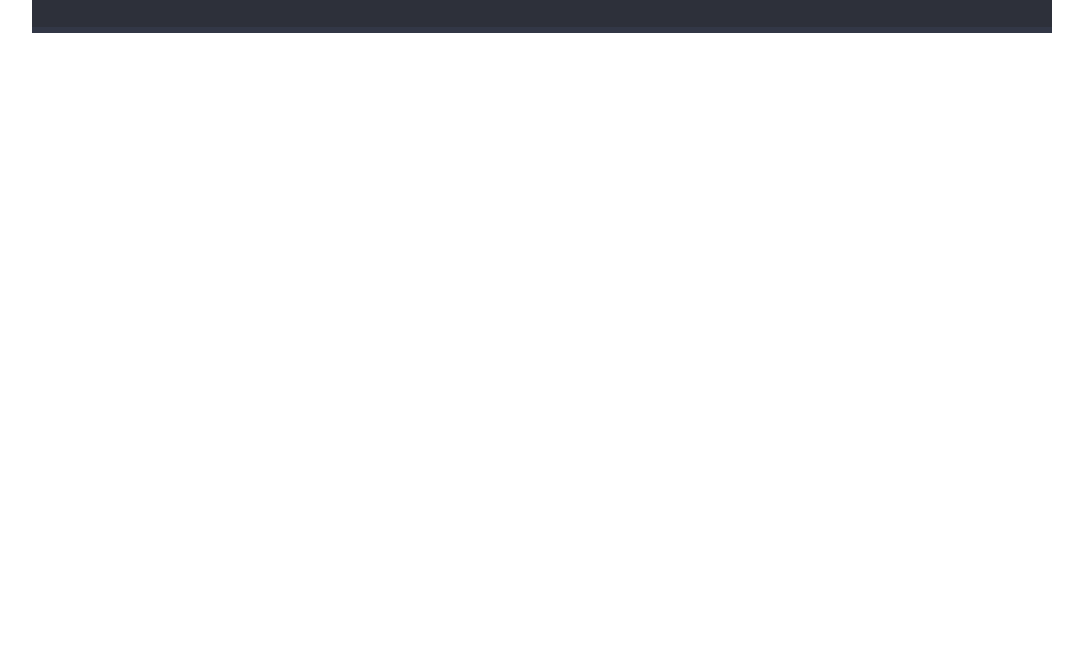
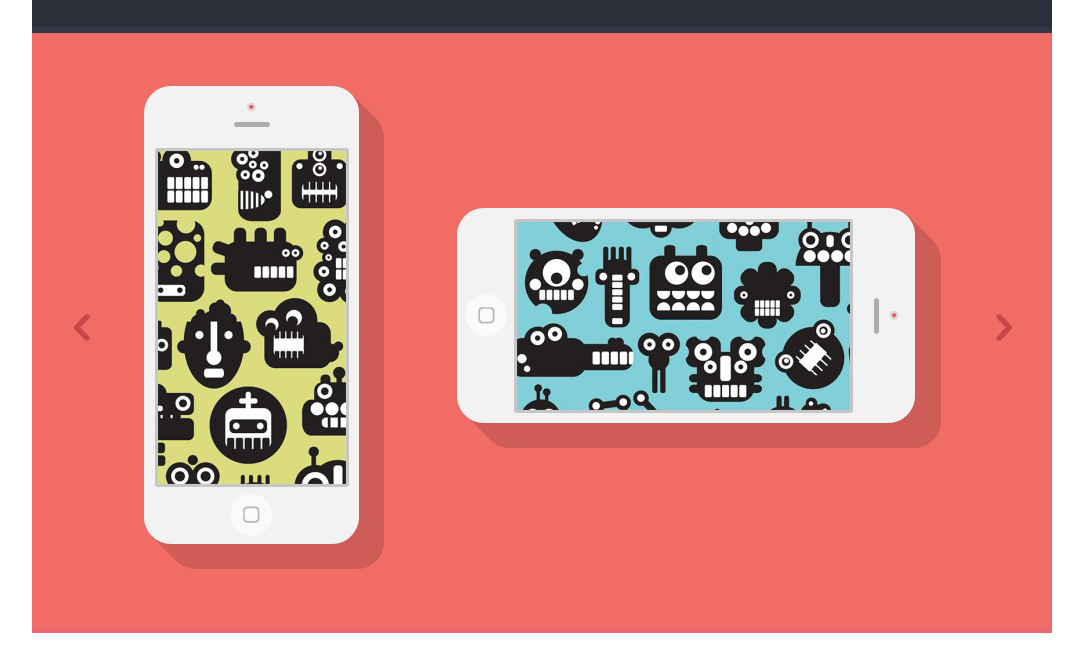
Before and after one commit to maxdashkevich/singolo, a plain HTML site: page singolo1.html in a window 1280 px wide. Shown: the part 62-734 px from the top of the page, without its empty margins (98-1181 px from the left). Drawn offline with Linux system fonts and the light colour scheme; a web font is replaced by a local one.

Commit message:
feat: add styles for slider

```diff
--- a/singolo1.css
+++ b/singolo1.css
@@ -104,3 +104,72 @@
     position: relative;
     right: -19px;
 }
+
+.main {
+    height: 594px;
+    border-bottom: 6px solid #ea676b;
+    background-color: #f06c64;
+}
+
+.slider__phone {
+    display: flex;
+    align-items: center;
+    justify-content: space-between;
+}
+.slider__phone-vert {
+    height: 483px;
+    width: 240px;
+    padding: 53px 668px 58px 112px;
+}
+
+.slider__phone-hor {
+    height: 240px;
+    width: 483px;
+    position: absolute;
+    padding: 175px 112px 180px 425px;
+}
+
+.border-vert {
+    position: relative;
+    bottom: 424px;
+    right: -11px;
+    height: 333px;
+    width: 188px;
+    border: 3px solid #c6c6c6;
+    border-radius: 3px;
+}
+
+.border-hor {
+    position: relative;
+    bottom: 232px;
+    left: 57px;
+    height: 188px;
+    width: 333px;
+    border: 3px solid #c6c6c6;
+    border-radius: 3px;
+}
+
+.slider__pointer-left {
+    display: block;
+    height: 27px;
+    width: 16px;
+    position: relative;
+    bottom: 313px;
+    left: 42px;
+    cursor: pointer;
+}
+
+.slider__pointer-right {
+    display: block;
+    height: 27px;
+    width: 16px;
+    position: relative;
+    left: 964px;
+    bottom: 340px;
+    cursor: pointer;
+}
+
+a:hover {
+    text-decoration: underline;
+    color: #ff0000;
+}
--- a/singolo1.html
+++ b/singolo1.html
@@ -34,6 +34,28 @@
                     </nav>
                 </div>
             </header>
+            <main class="main">
+                <section class="slider">
+                    <div class="slider__phone">
+                        <div class="slider__phone-vert">
+                            <img src="assets/images/vertical-phone.png" alt="phone">
+                            <div class="border-vert"></div>
+                        </div>
+                        <div class="slider__phone-hor">
+                            <img src="assets/images/horizontal-phone.png" alt="phone">
+                            <div class="border-hor"></div>
+                        </div>
+                    </div>
+                    <div class="slider__pointer">
+                        <div class="slider__pointer-left">
+                            <img src="assets/images/pointer-left.png" alt="pointer-left">
+                        </div>
+                        <div class="slider__pointer-right">
+                            <img src="assets/images/pointer-right.png" alt="pointer-right">
+                        </div>
+                    </div>
+                </section>
+            </main>
         </div>
     </body>
 
```
